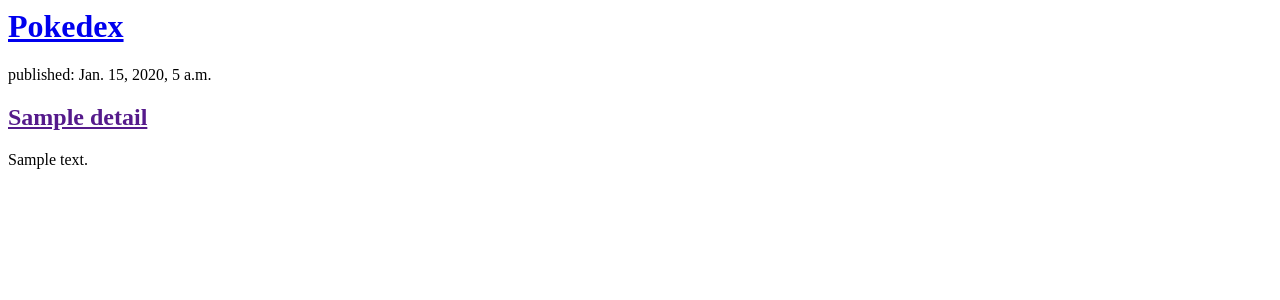
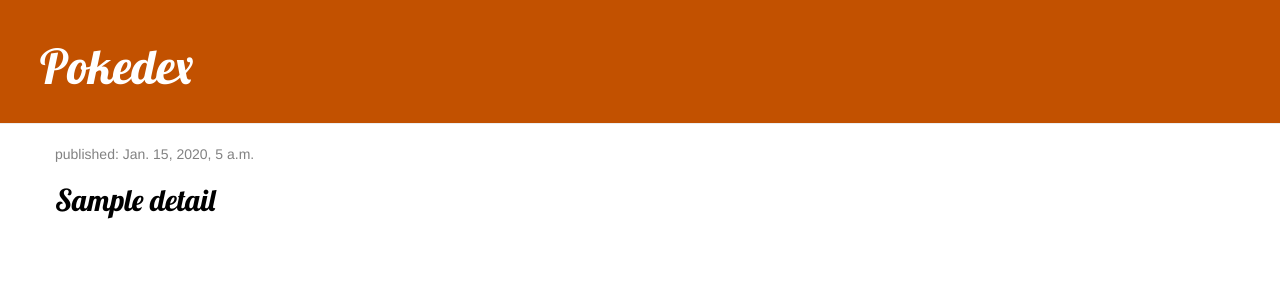
Before and after one commit to shaunwhitfield/Pokedex, a Django app: page / in a window 1280 px wide. Shown: the top 300 px of the page. Run offline with Django 3.2, Linux system fonts and the light colour scheme; tables that the repository leaves empty hold one stand-in row (values such as "Sample post"); some libraries are stand-ins or nearby versions.

Commit message:
added view and template for detailed pokemon profiles as well as CSS for the site.

```diff
--- /dev/null
+++ b/dex/static/css/dex.css
@@ -0,0 +1,46 @@
+.page-header {
+    background-color: #C25100;
+    margin-top: 0;
+    padding: 20px 20px 20px 40px;
+}
+
+.page-header h1, .page-header h1 a, .page-header h1 a:visited, .page-header h1 a:active {
+    color: #ffffff;
+    font-size: 36pt;
+    text-decoration: none;
+}
+
+.content {
+    margin-left: 40px;
+}
+
+h1, h2, h3, h4 {
+    font-family: 'Lobster', cursive;
+}
+
+.date {
+    color: #828282;
+}
+
+.save {
+    float: right;
+}
+
+.detail-form textarea, .detail-form input {
+    width: 100%;
+}
+
+.top-menu, .top-menu:hover, .top-menu:visited {
+    color: #ffffff;
+    float: right;
+    font-size: 26pt;
+    margin-right: 20px;
+}
+
+.detail {
+    margin-bottom: 70px;
+}
+
+.detail h2 a, .detail h2 a:visited {
+    color: #000000;
+}
--- /dev/null
+++ b/dex/templates/dex/base.html
@@ -0,0 +1,25 @@
+{% load static %}
+<html>
+    <head>
+        <title>Pokedex</title>
+        <link rel="stylesheet" href="//maxcdn.bootstrapcdn.com/bootstrap/3.2.0/css/bootstrap.min.css">
+        <link rel="stylesheet" href="//maxcdn.bootstrapcdn.com/bootstrap/3.2.0/css/bootstrap-theme.min.css">
+        <link href='//fonts.googleapis.com/css?family=Lobster&subset=latin,latin-ext' rel='stylesheet' type='text/css'>
+        <link rel="stylesheet" href="{% static 'css/dex.css' %}">
+    </head>
+    <body>
+        <body>
+            <div class="page-header">
+                <h1><a href="/">Pokedex</a></h1>
+            </div>
+            <div class="content container">
+                <div class="row">
+                    <div class="col-md-8">
+                    {% block content %}
+                    {% endblock %}
+                    </div>
+                </div>
+            </div>
+        </body>
+    </body>
+</html>
--- a/dex/templates/dex/detail_list.html
+++ b/dex/templates/dex/detail_list.html
@@ -1,18 +1,11 @@
-<html>
-    <head>
-        <title>Pokedex</title>
-    </head>
-    <body>
-        <div>
-            <h1><a href="/">Pokedex</a></h1>
-        </div>
+{% extends 'dex/base.html' %}
 
-        {% for detail in details %}
-            <div>
+{% block content %}
+    {% for detail in details %}
+        <div class="detail">
+            <div class="date">
                 <p>published: {{ detail.published_date }}</p>
-                <h2><a href="">{{ detail.title }}</a></h2>
-                <p>{{ detail.text|linebreaksbr }}</p>
             </div>
-        {% endfor %}
-    </body>
-</html>
+            <h2><a href="{% url 'detail_detail' pk=detail.pk %}">{{ detail.title }}</a></h2>
+    {% endfor %}
+{% endblock %}
--- a/dex/urls.py
+++ b/dex/urls.py
@@ -3,4 +3,5 @@
 
 urlpatterns = [
     path('', views.detail_list, name='detail_list'),
+    path('detail/<int:pk>/', views.detail_detail, name='detail_detail'),
 ]
--- a/dex/views.py
+++ b/dex/views.py
@@ -1,7 +1,11 @@
-from django.shortcuts import render
+from django.shortcuts import render, get_object_or_404
 from django.utils import timezone
 from .models import Detail
 
 def detail_list(request):
     details = Detail.objects.filter(published_date__lte=timezone.now()).order_by('published_date')
     return render(request, 'dex/detail_list.html', {'details': details})
+
+def detail_detail(request, pk):
+    detail = get_object_or_404(Detail, pk=pk)
+    return render(request, 'dex/detail_detail.html', {'detail': detail})
```
Also changed, not shown: dex/templates/dex/detail_detail.html (added, +13 -0 lines).
